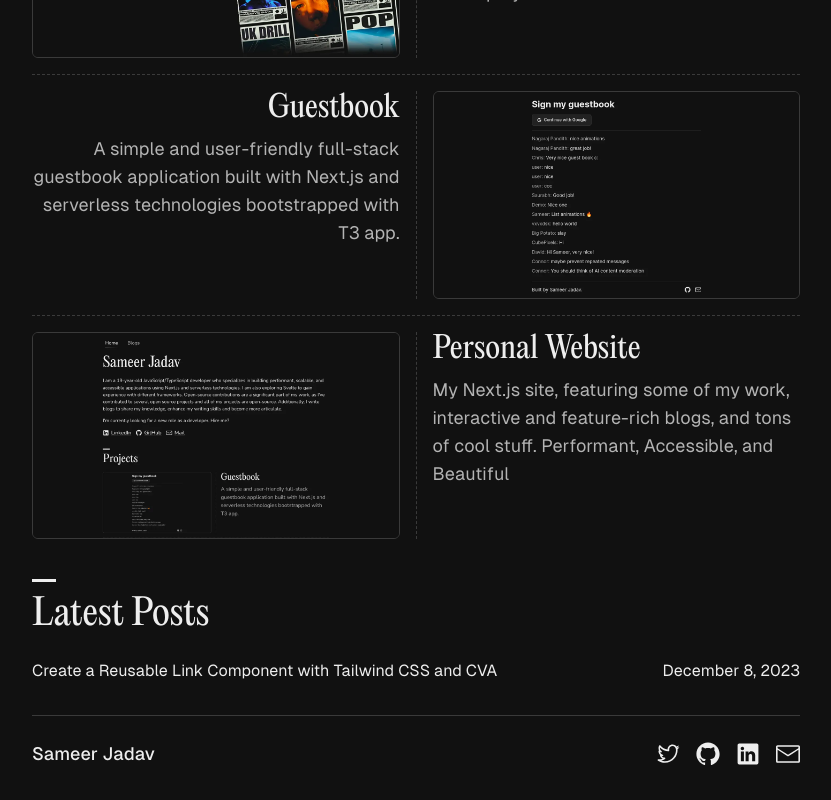
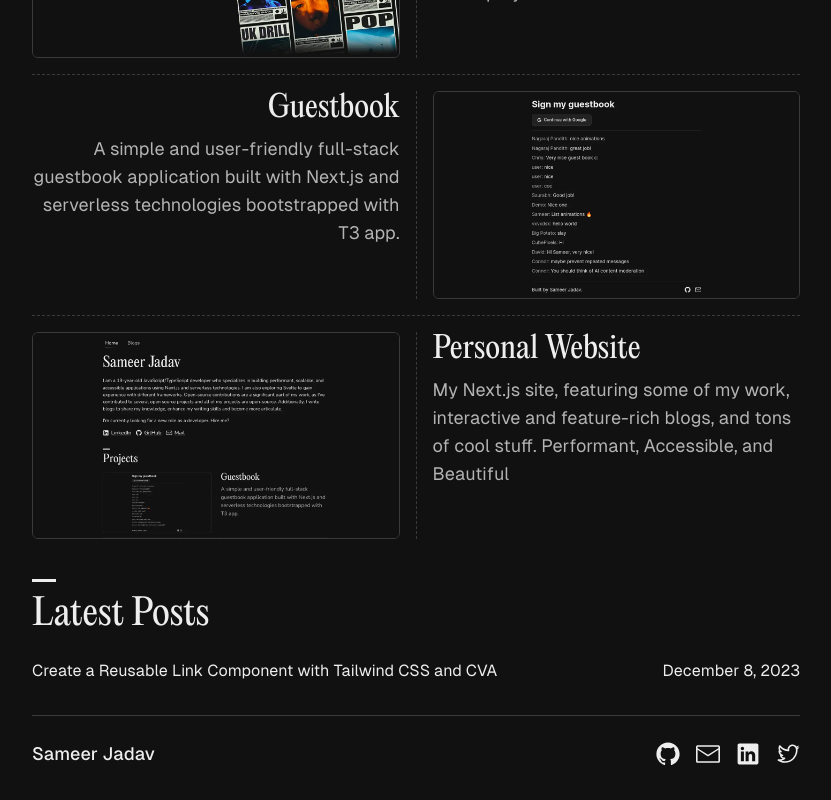
Before and after one commit to SameerJadav/sameerjadav.me, a Next.js app: page / in a window 1280 px wide. Shown: the part 665-1465 px from the top of the page, without its empty margins (224-1055 px from the left). Built offline with nearby package versions, Linux system fonts and the light colour scheme.

Commit message:
refactor: update social links order in footer

```diff
--- a/src/components/SiteFooter.tsx
+++ b/src/components/SiteFooter.tsx
@@ -7,21 +7,21 @@ export default function SiteFooter() {
     <footer className="my-8 flex items-center justify-between gap-4 border-t border-gray-6 pt-6">
       <p className="text-lg font-medium">{SITE.name}</p>
       <div className="flex items-center gap-4">
-        <ExternalLink highlight url={SITE.links.twitter}>
-          <Icons.Twitter className="size-6" />
-          <span className="sr-only">Link to my Twitter</span>
-        </ExternalLink>
         <ExternalLink highlight url={SITE.links.github}>
           <Icons.Github className="size-6" />
           <span className="sr-only">Link to my GitHub</span>
+        </ExternalLink>
+        <ExternalLink highlight url={SITE.links.mail}>
+          <Icons.Mail className="size-6" />
+          <span className="sr-only">Link to my E-Mail</span>
         </ExternalLink>
         <ExternalLink highlight url={SITE.links.linkedin}>
           <Icons.Linkedin className="size-6" />
           <span className="sr-only">Link to my LinkedIn</span>
         </ExternalLink>
-        <ExternalLink highlight url={SITE.links.mail}>
-          <Icons.Mail className="size-6" />
-          <span className="sr-only">Link to my E-Mail</span>
+        <ExternalLink highlight url={SITE.links.twitter}>
+          <Icons.Twitter className="size-6" />
+          <span className="sr-only">Link to my Twitter</span>
         </ExternalLink>
       </div>
     </footer>
```
